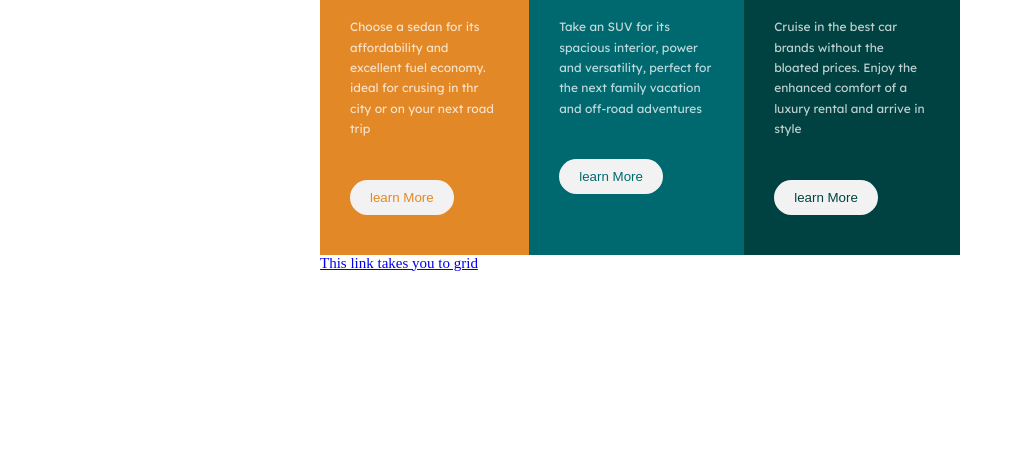
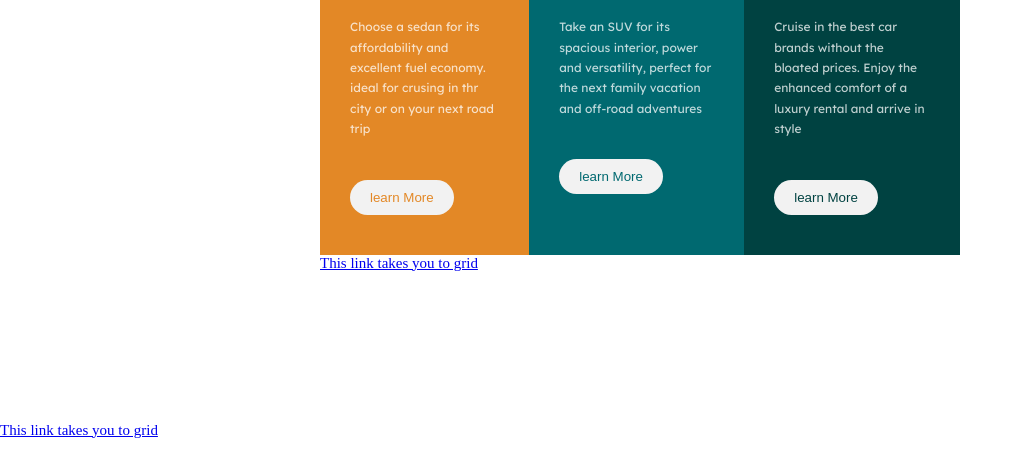
Before and after one commit to mywebpagee/zuri, a plain HTML site: page flexboxGrid/index.html in a window 1280 px wide. Shown: the part 284-760 px from the top of the page, without its empty margins (0-1023 px from the left). Drawn offline with Linux system fonts and the light colour scheme.

Commit message:
Update index.html

```diff
--- a/flexboxGrid/index.html
+++ b/flexboxGrid/index.html
@@ -60,5 +60,8 @@
        <a href="grid.html"> This link takes you to grid</a>
       </div>
     </div>
+    <div>
+       <a href="grid.html"> This link takes you to grid</a>
+      </div>
   </body>
 </html>
```
